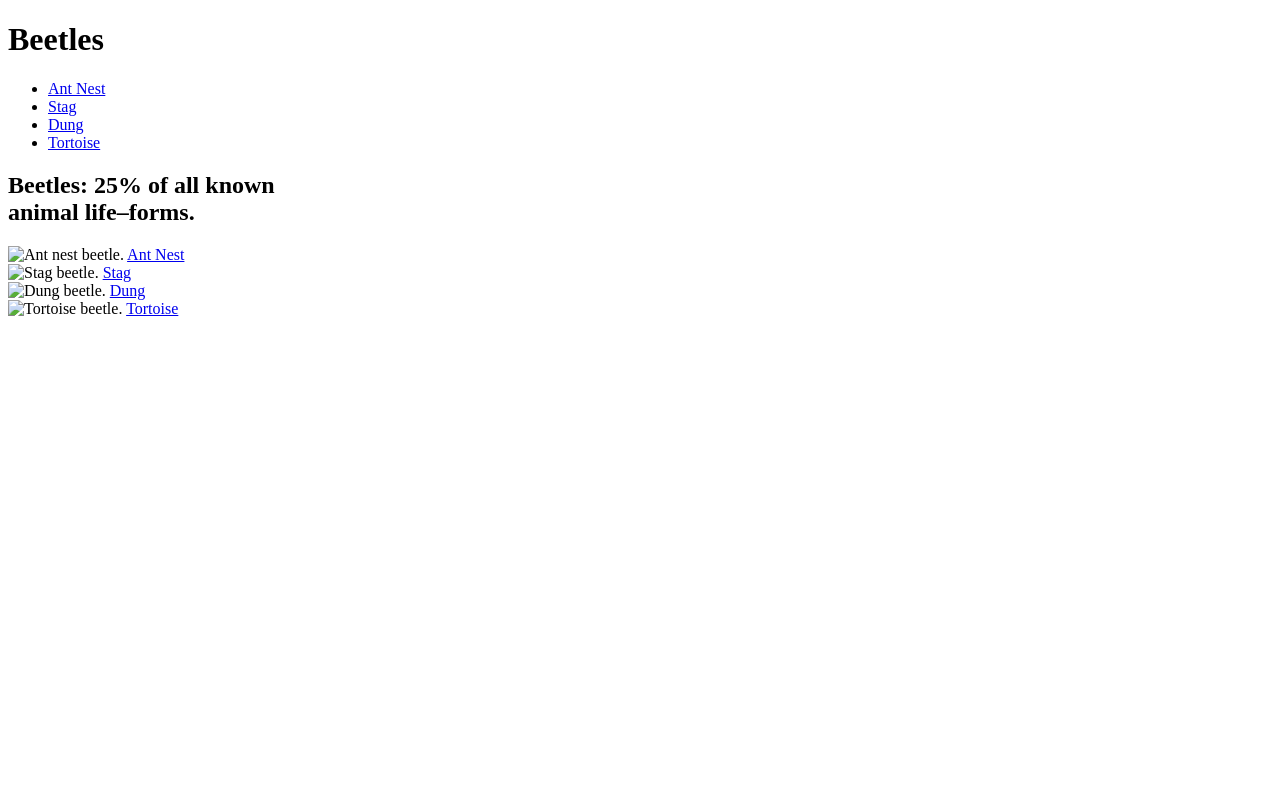
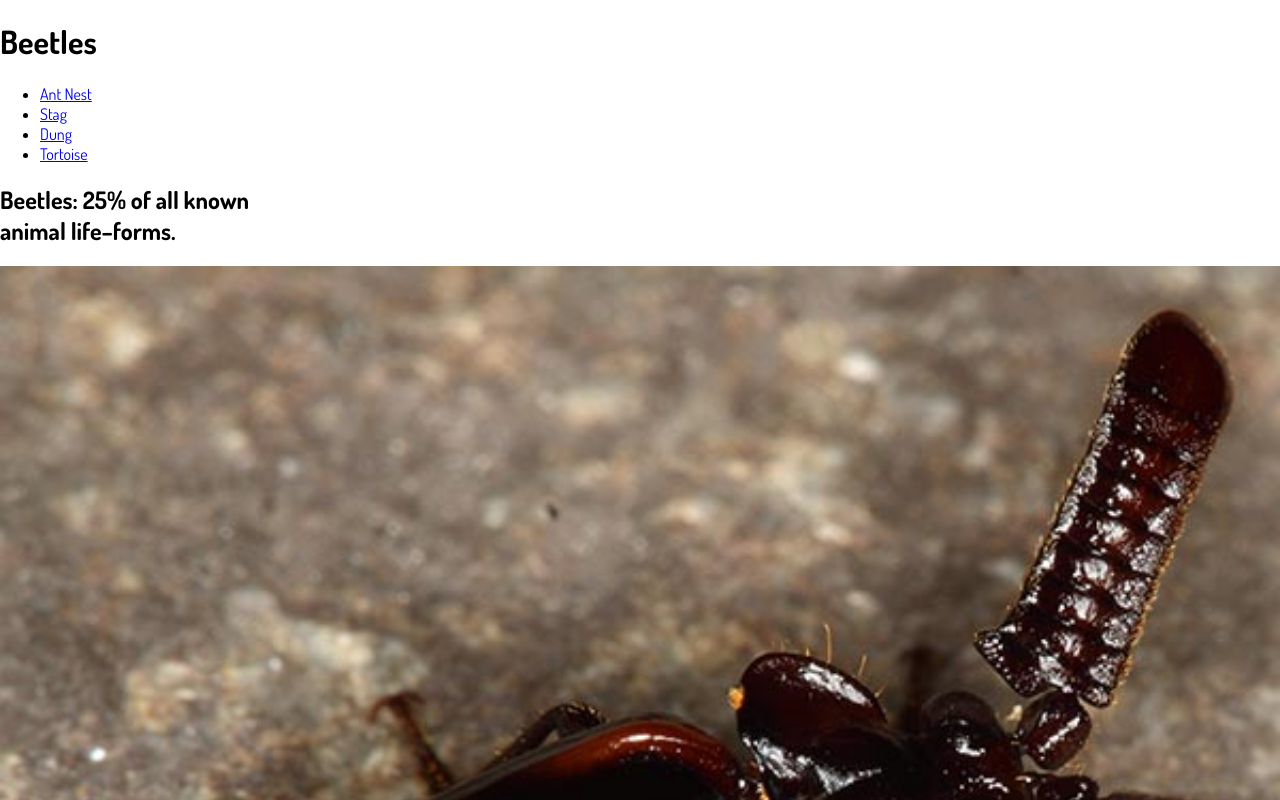
Before and after one commit to domrichichi/Assignment-7, a plain HTML site: page index.html in a window 1280 px wide. Shown: the top 800 px of the page. Drawn offline with Linux system fonts and the light colour scheme.

Commit message:
body & img css

```diff
--- a/css/main.css
+++ b/css/main.css
@@ -5,3 +5,13 @@ html {
 *, *::before, *::after {
   box-sizing: inherit;
 }
+
+body {
+	margin: 0;
+	font-family:'Dosis', sans-serif;
+}
+
+img {
+	width: 100%;
+	display: block;
+}
```
Also changed, not shown: img/ant-nest.jpg (added), img/background-waves.png (added), img/beetles-logo.svg (added), img/dung.jpg (added), img/rocks.jpg (added), img/stag.jpg (added), img/tortoise.jpg (added).
